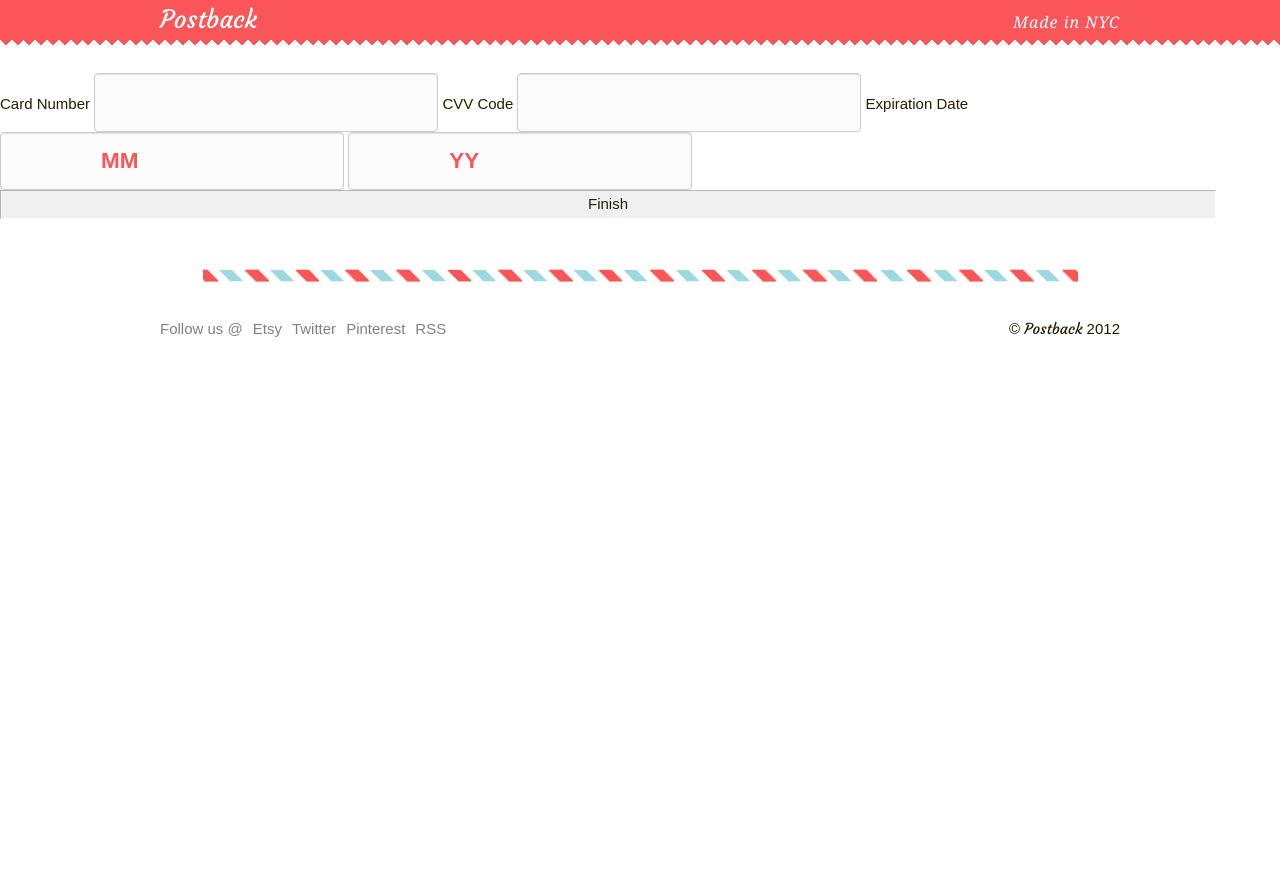
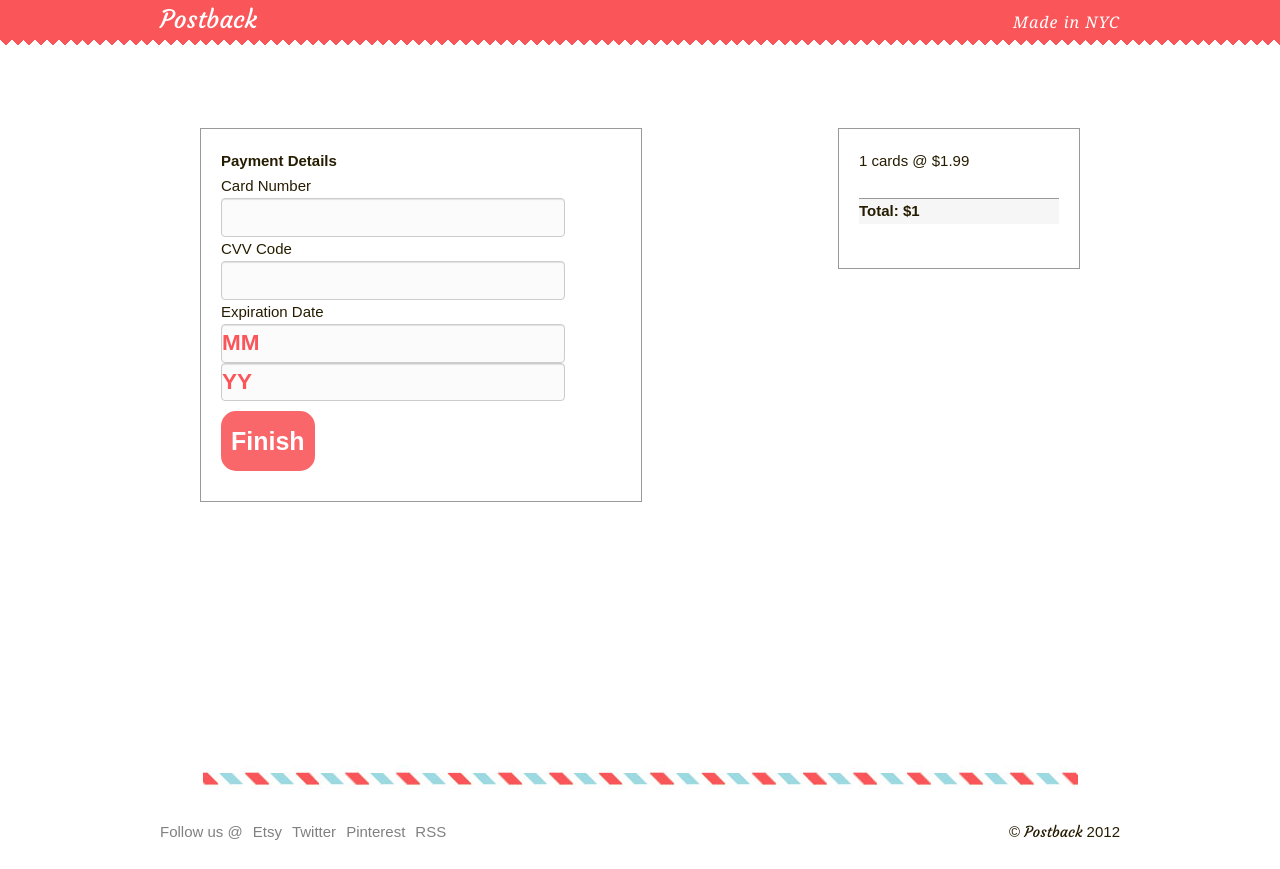
Before and after one commit to gcs272/ehd, a Flask app: template app/templates/checkout.html in a window 1280 px wide. Before the commit the page ends 337 px from the top, so only its background shows below. Run offline with Flask 2, Linux system fonts and the light colour scheme; the template is opened without the code that fills it: most values are stand-ins (such as "Sample title", 1, 10 or a date in 2020); some libraries are stand-ins or nearby versions.

Commit message:
a ton of shit

```diff
--- a/app/__init__.py
+++ b/app/__init__.py
@@ -36,7 +36,7 @@ def checkout_form():
     message = request.form.get('message')
 
     return render_template('checkout.html', addresses=addresses,
-            message=message)
+            message=message, total_cost = 1.99 * len(addresses))
 
 @main.route('/checkout', methods=['GET', 'POST'])
 def checkout():
@@ -101,7 +101,7 @@ def preview():
     response.headers['Content-Type'] = 'image/jpeg'
     return response
 
-@main.route('/hooray')
+@main.route('/hooray', methods=['POST'])
 def hooray():
     return render_template('hooray.html')
 
--- a/app/templates/checkout.html
+++ b/app/templates/checkout.html
@@ -1,29 +1,71 @@
 {% extends 'base.html' %}
 {% block head %}
 <script type="text/javascript" src="https://js.stripe.com/v1/"></script>
+<style type='text/css'>
+div.container {
+	margin-top: 100px;
+	margin: 64px auto;
+	width: 960px;
+	height: 600px;
+}
+
+div.container .left {
+	border: 1px solid #999;
+	margin: 40px;
+	padding: 20px;
+	width: 400px;
+	float: left;
+}
+
+div.container .right {
+	border: 1px solid #999;
+	padding: 20px;
+	margin: 40px;
+	width: 200px;
+	float: right;
+}
+
+form#payment-form input {
+	padding: 0px;
+}
+
+.gray {
+	background: #f6f6f6;
+	border-top: 1px solid #999;
+	font-weight: bold;
+}
+</style>
 {% endblock %}
 {% block content %}
 <div class='container'>
-	<p class='num-cards'>
-		{{ addresses|length }}
-	</p>
-	<p class='message'>
-		{{ message }}
-	</p>
-	<form id='payment-form' action='#' method='post'>
+	<div class='left'>
+		<strong>Payment Details</strong>
+		<form id='payment-form' action='/hooray' method='POST'>
 			<span class='error payment-errors' />
 
 			<label for='card-number'>Card Number</label>
-		<input type='text' class='card-number' />
+			<input type='text' class='card-number' /><br />
 
 			<label for='card-cvc'>CVV Code</label>
-		<input type='text' class='card-cvc' />
+			<input type='text' class='card-cvc' /><br />
 
 			<label for='card-expiry-month'>Expiration Date</label>
 			<input type='text' class='card-expiry-month' placeholder='MM' />
-		<input type='text' class='card-expiry-year' placeholder='YY' />
-		<input type='submit' class='submit-button' value='Finish' />
+			<input type='text' class='card-expiry-year' placeholder='YY' /><br />
+			<div id='submit-btn-content' class='float: right;' >
+				<button type='submit' class='submit-button'><b>Finish</b></button>
+			</div>
 		</form>
+	</div>
+	<div class='right'>
+		<div class='top'>
+			<p>{{ addresses|length}} cards @ $1.99</p>
+		</div>
+		<div class='gray'>
+			<p>Total: ${{ total_cost }}</p>
+		</div>
+	</div>
+	<br style='clear: both;' />
 </div>
 <script type='text/javascript'>
 Stripe.setPublishableKey('pk_07a3wApPn31k25MBWZgXxyTUPyR4U');
--- a/app/templates/hooray.html
+++ b/app/templates/hooray.html
@@ -1,4 +1,6 @@
 {% extends 'base.html' %}
 {% block content %}
-Hooray!!!  We sent your cards!!!
+<div style='margin-top: 64px auto; width: 960px; padding-top: 80px; text-align: center; height: 600px;'>
+	<p>Thanks for sending with Postback!</p>
+</div>
 {% endblock %}
```
Lines whose indentation alone changed are shown as unchanged.
